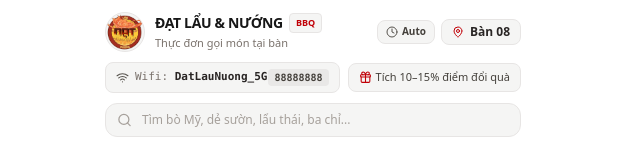
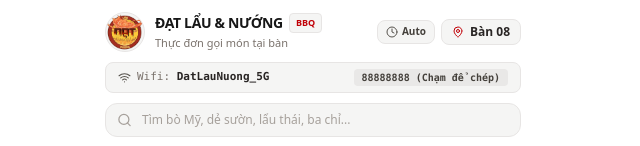
Before and after one commit to Danny7604/fnb-loyalty, a Next.js app: page /menu in a window 1280 px wide. Shown: the top 146 px of the page, without its empty margins (327-967 px from the left). Built offline with nearby package versions, Linux system fonts and the light colour scheme.

Commit message:
fix(menu): remove unconfirmed loyalty reminder pill from header

```diff
--- a/src/app/menu/page.tsx
+++ b/src/app/menu/page.tsx
@@ -281,12 +281,12 @@ export default function MenuPage() {
             </div>
           </div>
 
-          {/* Quick Info Bar: Wifi & Member perk */}
-          <div className="mt-2.5 flex items-center justify-between gap-2 text-xs">
+          {/* Quick Info Bar: Wifi */}
+          <div className="mt-2.5 text-xs">
             {/* Wifi Quick Copy */}
             <button
               onClick={copyWifiPassword}
-              className="flex-1 flex items-center justify-between px-2.5 py-1.5 rounded-lg bg-stone-100 dark:bg-neutral-800 border border-stone-200 dark:border-neutral-700 text-stone-700 dark:text-neutral-300 hover:text-stone-900 dark:hover:text-white transition active:scale-95"
+              className="w-full flex items-center justify-between px-3 py-1.5 rounded-lg bg-stone-100 dark:bg-neutral-800 border border-stone-200 dark:border-neutral-700 text-stone-700 dark:text-neutral-300 hover:text-stone-900 dark:hover:text-white transition active:scale-95"
             >
               <div className="flex items-center gap-1.5 text-[11px]">
                 <Wifi size={13} className="text-stone-600 dark:text-stone-400 shrink-0" />
@@ -294,20 +294,14 @@ export default function MenuPage() {
               </div>
               {copiedWifi ? (
                 <span className="text-[10px] text-emerald-600 dark:text-emerald-400 font-bold flex items-center gap-1">
-                  <Check size={12} /> Đã chép
+                  <Check size={12} /> Đã chép mật khẩu
                 </span>
               ) : (
-                <span className="text-[10px] text-stone-700 dark:text-stone-300 font-mono bg-stone-200/80 dark:bg-neutral-900 px-1.5 py-0.5 rounded font-semibold">
-                  88888888
+                <span className="text-[10px] text-stone-700 dark:text-stone-300 font-mono bg-stone-200/80 dark:bg-neutral-900 px-2 py-0.5 rounded font-semibold">
+                  88888888 (Chạm để chép)
                 </span>
               )}
             </button>
-
-            {/* Member Reminder Pill */}
-            <div className="flex items-center gap-1 px-2.5 py-1.5 rounded-lg bg-stone-100 dark:bg-neutral-800 border border-stone-200 dark:border-neutral-700 text-[11px] text-stone-700 dark:text-stone-300 font-medium">
-              <Gift size={13} className="text-red-700 dark:text-red-400 shrink-0" />
-              <span>Tích 10–15% điểm đổi quà</span>
-            </div>
           </div>
 
           {/* Search Box */}
```
